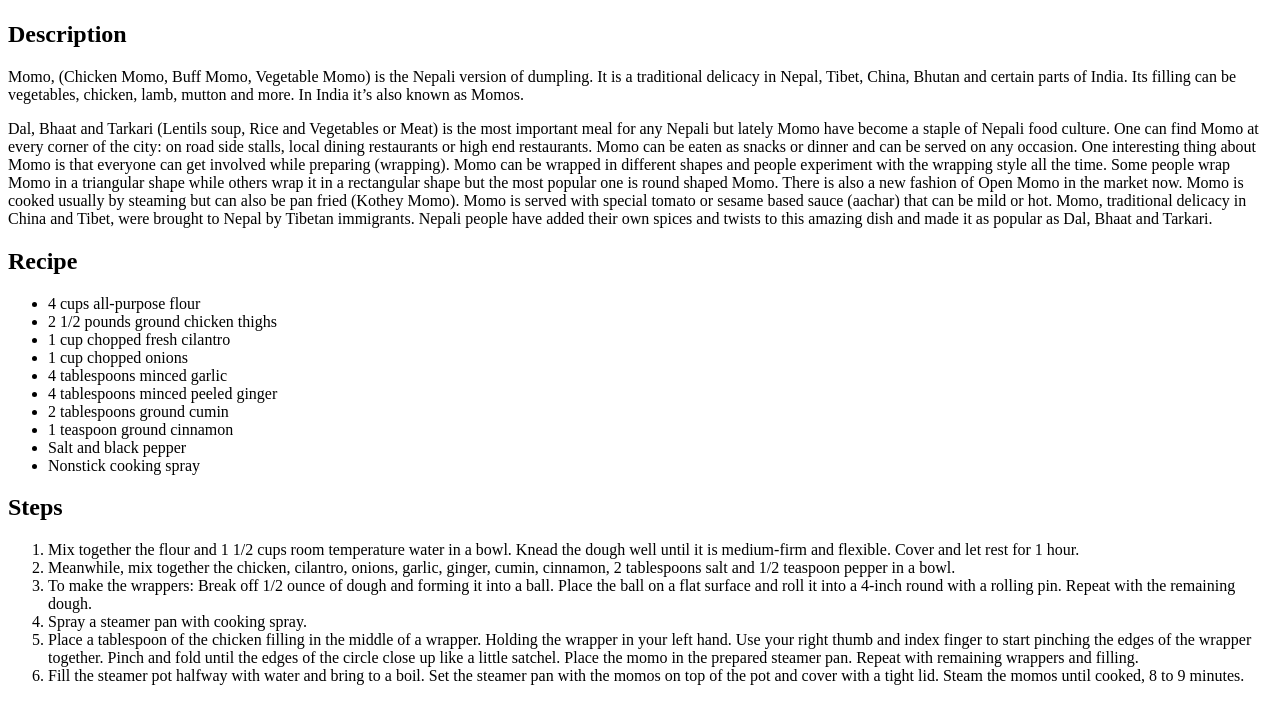
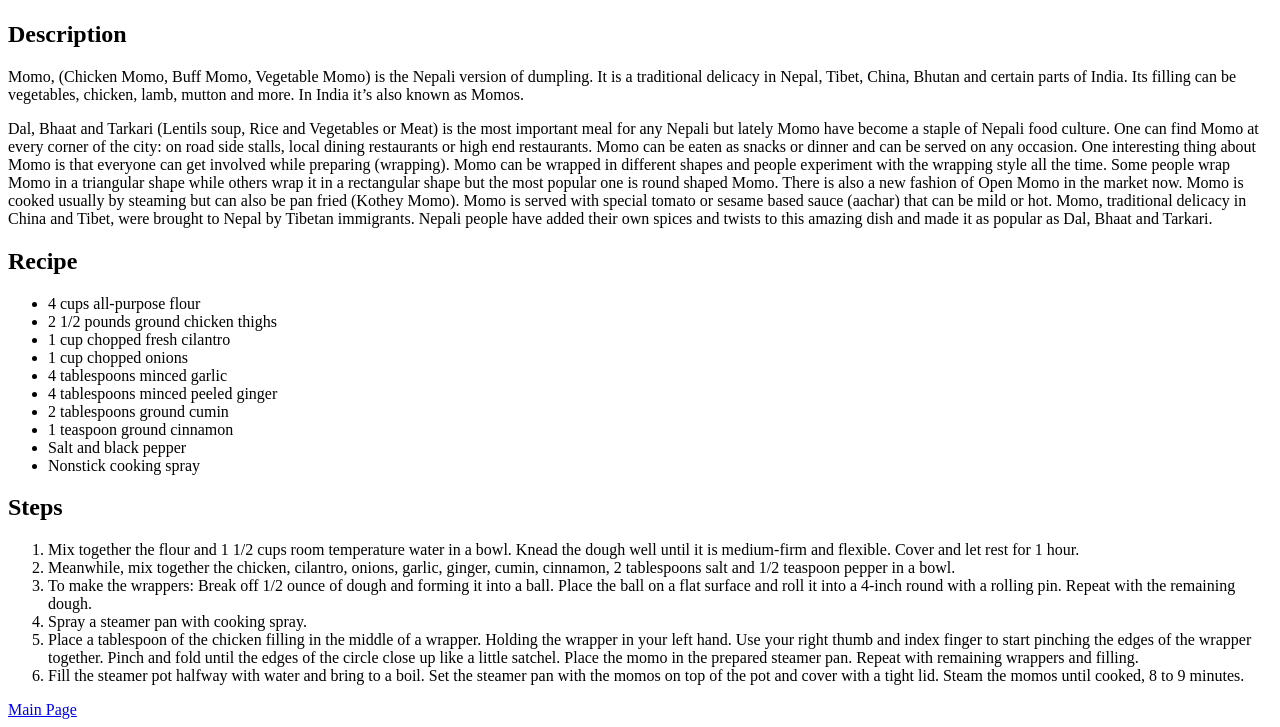
Before and after one commit to Abhi-gltich/odin-recipes, a plain HTML site: page recipes/momo.html in a window 1280 px wide. Shown: the part 545-1272 px from the top of the page. Before the commit the page ends 1246 px from the top, so only its background shows below. Drawn offline with Linux system fonts and the light colour scheme.

Commit message:
added index.html links to all recipes pages

```diff
--- a/recipes/momo.html
+++ b/recipes/momo.html
@@ -76,6 +76,7 @@
         </li>
 
     </ol>
+    <footer><a href="../index.html">Main Page</a></footer>
 </body>
 
 </html>
```
Also changed, not shown: recipes/pizza.html (+1 -0 lines), recipes/taramosalata.html (+1 -0 lines).
